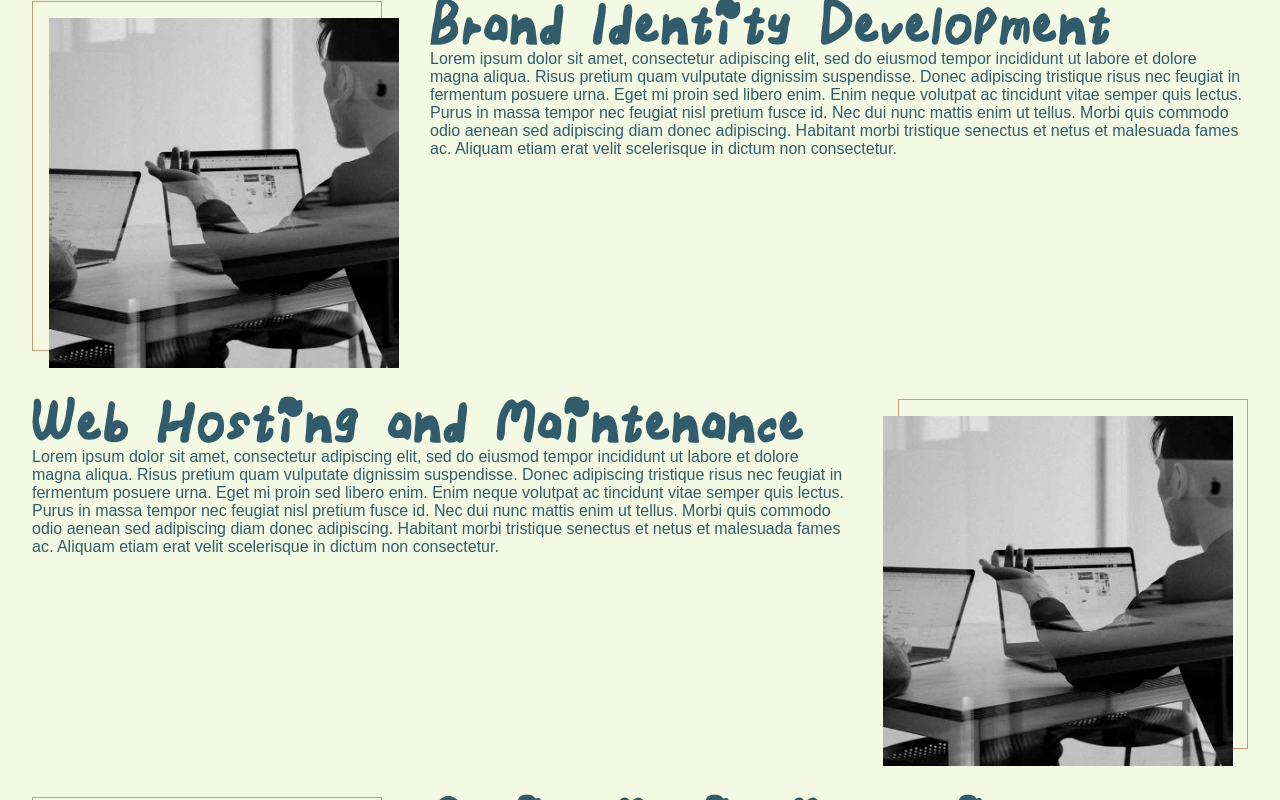
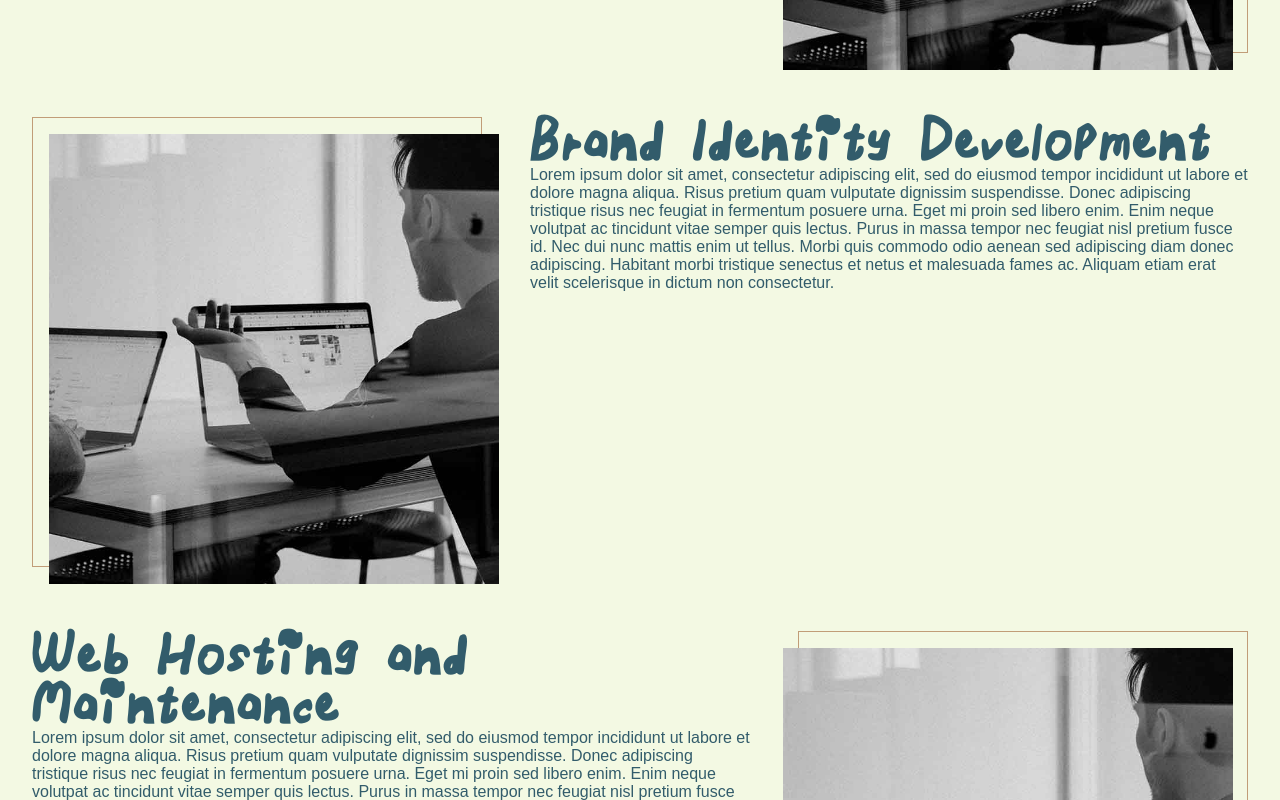
Before and after one commit to dustyfingers/piggypack-studios-marketing, a Next.js app: page / in a window 1280 px wide. Shown: the part 1420-2220 px from the top of the page. Built offline with nearby package versions, Linux system fonts and the light colour scheme; a web font is replaced by a local one.

Commit message:
resize what we do block a bit

```diff
--- a/app/blocks/WhatWeDo/WhatWeDo.tsx
+++ b/app/blocks/WhatWeDo/WhatWeDo.tsx
@@ -50,8 +50,8 @@ const TextImageSection = ({
           <div className={style.borderContainer}>
             <Image
               src={imageSrc}
-              width={350}
-              height={350}
+              width={450}
+              height={450}
               alt="stock image of a guy working"
               className={`${style.image} ${
                 imageFirst ? style.imageFirst : style.contentFirst
--- a/app/blocks/WhatWeDo/component.module.css
+++ b/app/blocks/WhatWeDo/component.module.css
@@ -20,7 +20,7 @@
   .gallery {
     display: grid;
     grid-template-columns: 1fr;
-    gap: 3rem;
+    gap: 4rem;
 
     .textImageSection {
       display: grid;
@@ -36,8 +36,8 @@
         .borderContainer {
           border: 1px solid #c19d78;
           position: relative;
-          height: 350px;
-          width: 350px;
+          height: 450px;
+          width: 450px;
 
           .image {
             position: absolute;
@@ -57,12 +57,12 @@
 
     .imageFirstContainer {
       grid-template-areas: "image content";
-      grid-template-columns: 350px 1fr;
+      grid-template-columns: 450px 1fr;
     }
 
     .contentFirstContainer {
       grid-template-areas: "content image";
-      grid-template-columns: 1fr 350px;
+      grid-template-columns: 1fr 450px;
     }
   }
 }
```
